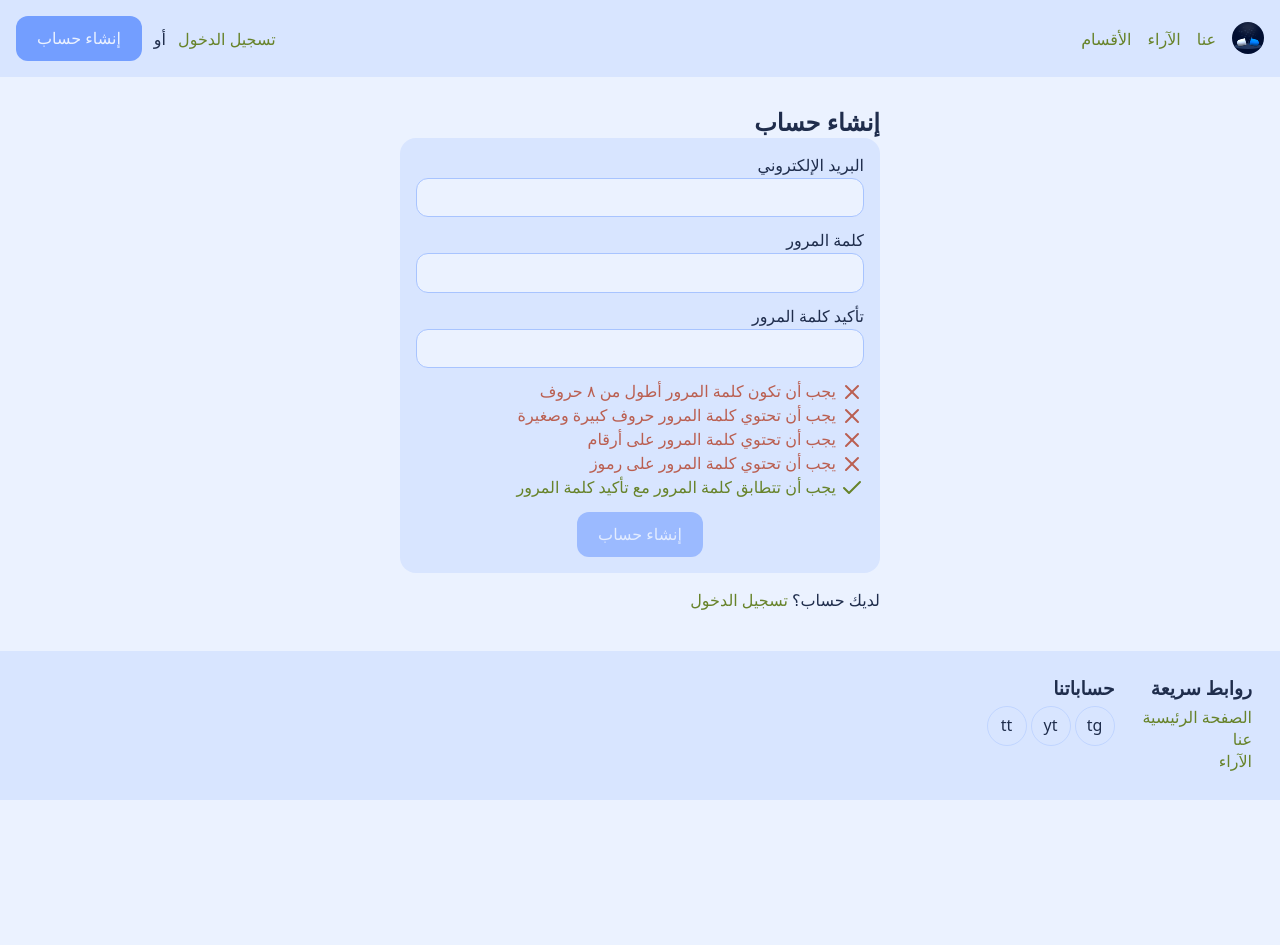
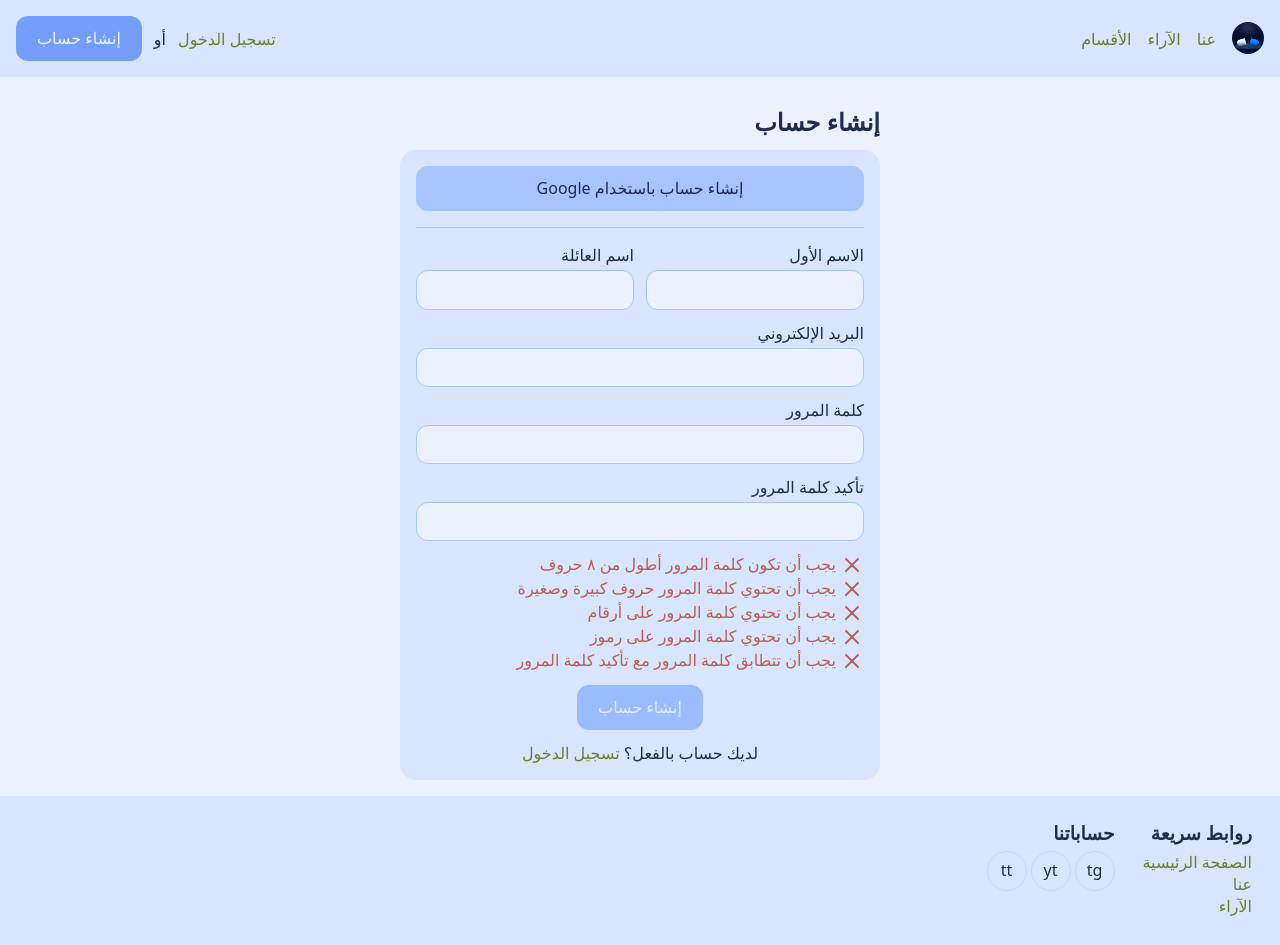
Before and after one commit to aqsamak/website, a SvelteKit app: page /signup in a window 1280 px wide. Before the commit the page ends 800 px from the top, so only its background shows below. Built offline with nearby package versions, Linux system fonts and the light colour scheme; no server answers; a web font is replaced by a local one.

Commit message:
add google oauth and redesigned login/signup forms

```diff
--- a/src/app.css
+++ b/src/app.css
@@ -205,7 +205,7 @@
 
     label {
         display: grid;
-        gap: 0.125rem;
+        gap: 0.25rem;
         color: var(--color-text);
     }
 
--- a/src/routes/login/+page.svelte
+++ b/src/routes/login/+page.svelte
@@ -2,32 +2,41 @@
     import { resolve } from '$app/paths';
 
     let { data }: { data: { error?: string; email?: string } } = $props();
+    let email = $state(""), password = $state("");
 </script>
 
 <section class="auth-page">
     <h1>تسجيل الدخول</h1>
 
-    <form method="POST" class="auth-form">
+    <div class="auth-dialog">
+        <form method="POST" action="?/signInWithGoogle" class="google-auth-form">
+            <button type="submit">تسجيل الدخول باستخدام Google</button>
+        </form>
+
+        <hr />
+
+        <form method="POST" class="auth-form" action="?/signInWithEmail">
             <label>
                 <span>البريد الإلكتروني</span>
-            <input type="email" name="email" value={data.email ?? ''} required />
+                <input type="email" name="email" required value={data.email ?? ''} autocomplete="email"/>
             </label>
 
             <label>
                 <span>كلمة المرور</span>
-            <input type="password" name="password" required minlength="6" />
+                <input type="password" name="password" required bind:value={password} autocomplete="current-password"/>
             </label>
 
-        <button type="submit" class="btn btn-primary">تسجيل الدخول</button>
+            <button type="submit" class="btn btn-primary" disabled={!email || !password}>تسجيل الدخول</button>
+
+            <p class="form-footer">
+                ليس لديك حساب؟ <a href={resolve('/signup')}>إنشاء حساب</a>
+            </p>
         </form>
+    </div>
 
     {#if data.error}
         <p class="message error">{data.error}</p>
     {/if}
-
-    <p class="form-footer">
-        ليس لديك حساب؟ <a href={resolve('/signup')}>إنشاء حساب</a>
-    </p>
 </section>
 
 <style>
@@ -35,17 +44,34 @@
         min-width: min(100%, 32rem);
         margin: 0 auto;
         padding: 1rem;
+        display: grid;
+        gap: 0.75rem;
+    }
+
+    .auth-dialog {
+        display: grid;
+        gap: 1rem;
+        background: var(--color-surface);
+        padding: 1rem;
+        border-radius: var(--radius-lg);
+    }
+
+    .google-auth-form {
+        display: grid;
     }
 
     .auth-form {
         display: grid;
         gap: 0.75rem;
-        background: var(--color-surface);
-        padding: 1rem;
-        border-radius: var(--radius-lg);
     }
 
-    button[type='submit'] {
+    hr {
+        border: none;
+        height: 1px;
+        background-color: var(--color-button);
+    }
+
+    .auth-form > button[type='submit'] {
         max-width: fit-content;
         margin-inline: auto;
     }
@@ -62,7 +88,7 @@
     }
 
     .form-footer {
-        margin-top: 1rem;
+        text-align: center;
         color: var(--color-text);
     }
 
--- a/src/routes/signup/+page.server.ts
+++ b/src/routes/signup/+page.server.ts
@@ -2,18 +2,32 @@ import { fail, redirect } from '@sveltejs/kit';
 import type { Actions } from './$types';
 
 export const actions: Actions = {
-    default: async ({ request, locals }) => {
+    signUpWithEmail: async ({ request, locals }) => {
         const formData = await request.formData();
+        const firstName = String(formData.get('first-name') ?? '').trim();
+        const lastName = String(formData.get('last-name') ?? '').trim();
         const email = String(formData.get('email') ?? '').trim();
         const password = String(formData.get('password') ?? '');
+        const passwordConfirmation = String(formData.get('password-confirmation') ?? '');
+        const validation = validatePassword(password, passwordConfirmation);
 
-        if (!email || !password) {
-            return fail(400, { error: 'Please enter both email and password.', email });
+        if (!firstName || !lastName || !email || !password) {
+            return fail(400, { error: 'يرجى إدخال الاسم كاملًا والبريد الإلكتروني وكلمة المرور' });
+        }
+
+        if (!validation.length || !validation.upperLower || !validation.number || !validation.symbol || !validation.confirm) {
+            return fail(400, { error: 'يرجى التأكد من أن كلمة المرور تحقق المتطلبات' });
         }
 
         const { error } = await locals.supabase.auth.signUp({
             email,
-            password
+            password,
+            options: {
+                data: {
+                    firstName,
+                    lastName
+                }
+            }
         });
 
         if (error) {
@@ -21,5 +35,43 @@ export const actions: Actions = {
         }
 
         throw redirect(303, '/login');
+    },
+
+    signInWithGoogle: async ({ request, locals }) => {
+        const origin = new URL(request.url).origin;
+        const { data, error } = await locals.supabase.auth.signInWithOAuth({
+            provider: 'google',
+            options: {
+                redirectTo: `${origin}/auth/callback`
+            }
+        })
+
+        if (error) {
+            return fail(400, { error: error.message });
+        }
+
+        if (data?.url) {
+            throw redirect(303, data.url);
+        }
+
+        return fail(500, { error: 'Unable to start Google sign-in.' });
     }
 } satisfies Actions;
+
+function validatePassword(password: string, passwordConfirmation: string) {
+    const _criteria = {
+        length: false,
+        upperLower: false,
+        number: false,
+        symbol: false,
+        confirm: false
+    };
+
+    if (password.length >= 8) _criteria.length = true;
+    if (/[a-z]/.test(password) && /[A-Z]/.test(password)) _criteria.upperLower = true;
+    if (/[0-9]/.test(password)) _criteria.number = true;
+    if (/[^A-Za-z0-9]/.test(password)) _criteria.symbol = true;
+    if (password !== "" && passwordConfirmation !== "" && password === passwordConfirmation) _criteria.confirm = true;
+
+    return _criteria;
+}
--- a/src/routes/signup/+page.svelte
+++ b/src/routes/signup/+page.svelte
@@ -21,7 +21,7 @@
         if (/[a-z]/.test(password) && /[A-Z]/.test(password)) _criteria.upperLower = true;
         if (/[0-9]/.test(password)) _criteria.number = true;
         if (/[^A-Za-z0-9]/.test(password)) _criteria.symbol = true;
-        if (password === passwordConfirmation) _criteria.confirm = true;
+        if (password !== "" && passwordConfirmation !== "" && password === passwordConfirmation) _criteria.confirm = true;
 
         return _criteria;
     }
@@ -30,12 +30,24 @@
 <section class="auth-page">
     <h1>إنشاء حساب</h1>
 
-    <form method="POST" class="auth-form">
+    <div class="auth-dialog">
+        <form method="POST" action="?/signInWithGoogle" class="google-auth-form"><button type="submit">إنشاء حساب باستخدام Google</button></form>
+        <hr />
+        <form method="POST" class="auth-form" action="?/signUpWithEmail">
+            <div class="name-fields">
+                <label>
+                    <span>الاسم الأول</span>
+                    <input type="text" name="first-name" required autocomplete="given-name">
+                </label>
+                <label>
+                    <span>اسم العائلة</span>
+                    <input type="text" name="last-name" required autocomplete="family-name">
+                </label>
+            </div>
             <label>
                 <span>البريد الإلكتروني</span>
-            <input type="email" name="email" value={data.email ?? ''} required dir="ltr" />
+                <input type="email" name="email" value={data.email ?? ''} required dir="ltr" autocomplete="email"/>
             </label>
-
             <label>
                 <span>كلمة المرور</span>
                 <input
@@ -46,22 +58,24 @@
                         validatePassword();
                     }}
                     bind:value={password}
+                    autocomplete="new-password"
+                    dir="ltr"
                 />
             </label>
-
             <label>
                 <span>تأكيد كلمة المرور</span>
                 <input
                     type="password"
-                name="password"
+                    name="confirm-password"
                     required
                     oninput={() => {
                         validatePassword();
                     }}
                     bind:value={passwordConfirmation}
+                    autocomplete="new-password"
+                    dir="ltr"
                 />
             </label>
-
             <ul class="criteria">
                 <li class="criterion" class:valid={criteria.length}>
                     {#if criteria.length}
@@ -104,7 +118,6 @@
                     يجب أن تتطابق كلمة المرور مع تأكيد كلمة المرور
                 </li>
             </ul>
-
             <button
                 type="submit"
                 class="btn btn-primary"
@@ -114,30 +127,58 @@
                     !criteria.symbol ||
                     !criteria.confirm}>إنشاء حساب</button
             >
+            <p class="form-footer">
+                لديك حساب بالفعل؟ <a href={resolve('/login')}>تسجيل الدخول</a>
+            </p>
         </form>
+    </div>
 
     {#if data.error}
         <p class="message error">{data.error}</p>
     {/if}
-
-    <p class="form-footer">
-        لديك حساب؟ <a href={resolve('/login')}>تسجيل الدخول</a>
-    </p>
 </section>
 
 <style>
     .auth-page {
-        min-width: min(100%, 32rem);
+        width: 100%;
+        max-width: 32rem;
         margin: 0 auto;
         padding: 1rem;
+        display: grid;
+        gap: 0.75rem;
+    }
+
+    .auth-dialog {
+        display: grid;
+        gap: 1rem;
+        background: var(--color-surface);
+        padding: 1rem;
+        border-radius: var(--radius-lg);
+    }
+
+    .google-auth-form {
+        display: grid;
     }
 
     .auth-form {
         display: grid;
         gap: 0.75rem;
-        background: var(--color-surface);
-        padding: 1rem;
-        border-radius: var(--radius-lg);
+    }
+
+    .name-fields {
+        display: grid;
+        grid-template-columns: repeat(auto-fit, minmax(12rem, 1fr));
+        gap: 0.75rem;
+
+        & > label > input {
+            min-width: 0;
+        }
+    }
+
+    hr {
+        border: none;
+        height: 1px;
+        background-color: var(--color-button);
     }
 
     .criterion {
@@ -151,7 +192,7 @@
         }
     }
 
-    button[type='submit'] {
+    .auth-form > button[type='submit'] {
         max-width: fit-content;
         margin-inline: auto;
     }
@@ -168,8 +209,9 @@
     }
 
     .form-footer {
-        margin-top: 1rem;
+        text-align: center;
         color: var(--color-text);
+        font-size: 1rem;
     }
 
     a {
```
Also changed, not shown: src/routes/login/+page.server.ts (+21 -1 lines). Lines whose indentation alone changed are shown as unchanged.
